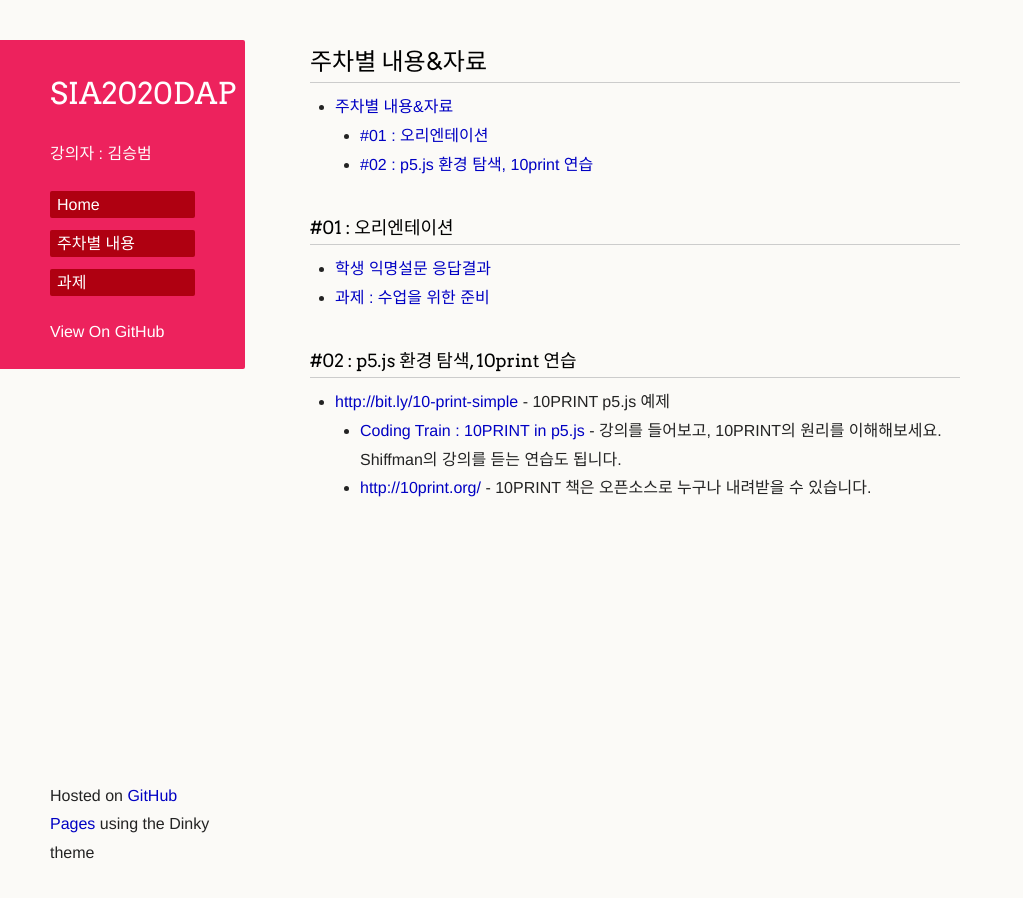
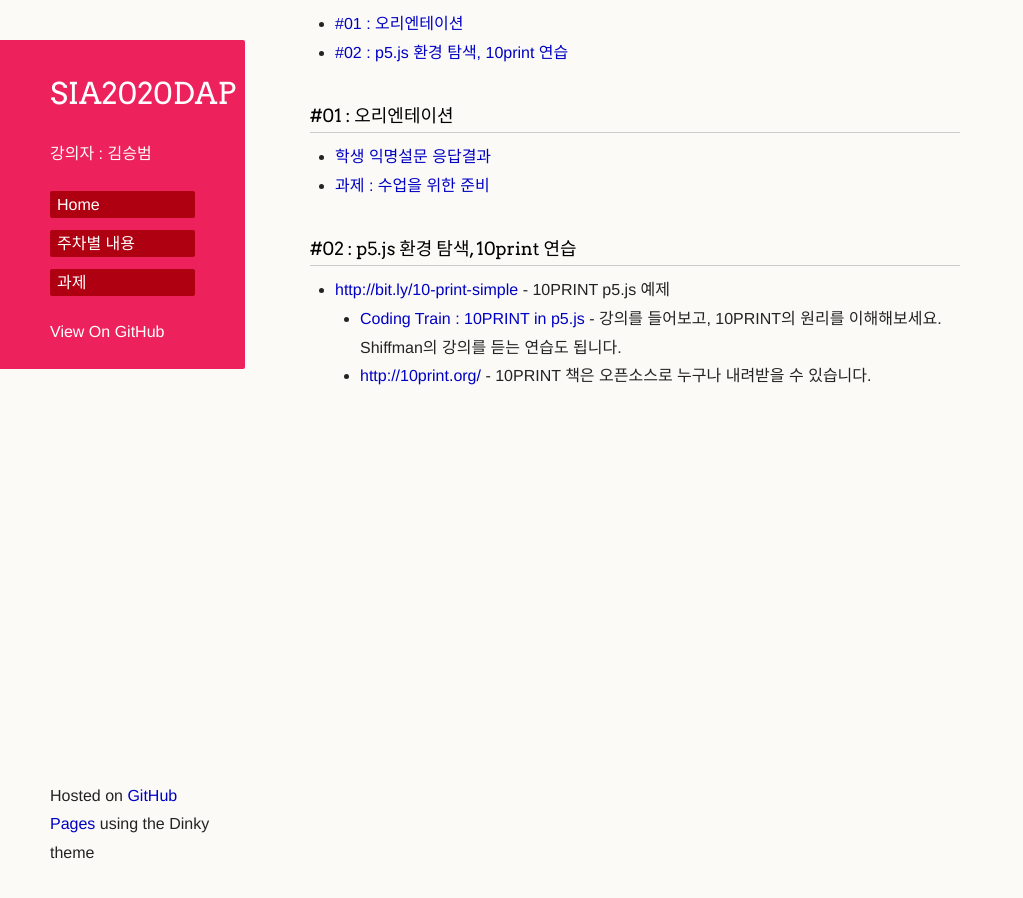
Before and after one commit to picxenk/SIA2020DAP, a Jekyll site: the page built from curriculum.md, in a window 1280 px wide. Shown: the whole page, without its empty margins (0-1023 px from the left). Built offline with Jekyll 4.4.1, drawn with Linux system fonts in a browser that asks for light colours; our own code applies the rules of GitHub Pages for plain Markdown files; a script that is not in the unit is left out; the repository's description, which GitHub fills in, is left out.

Commit message:
Update curriculum.md

```diff
--- a/curriculum.md
+++ b/curriculum.md
@@ -1,5 +1,3 @@
-## 주차별 내용&자료
-
  * TOC
 {:toc}
 
```
